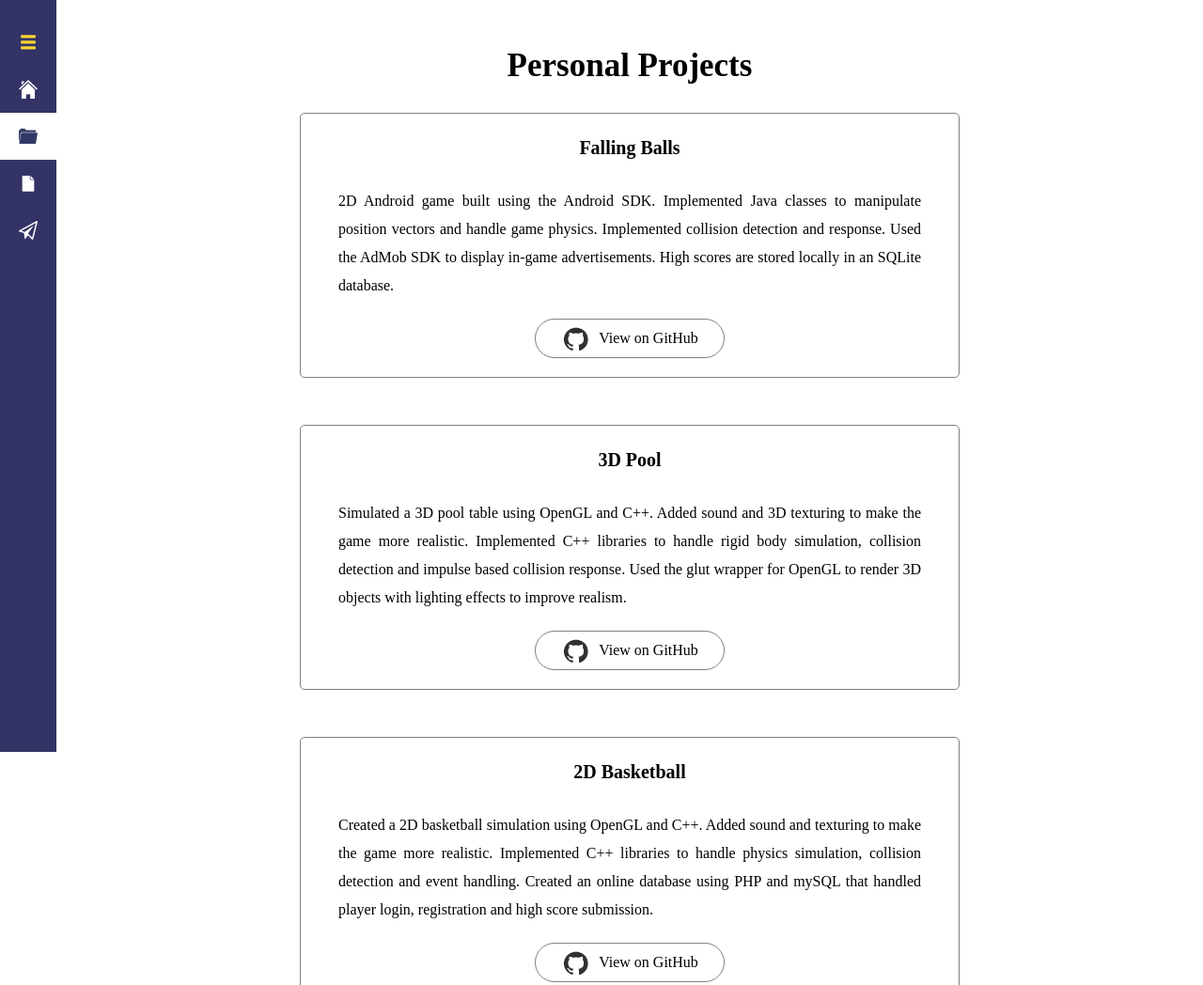
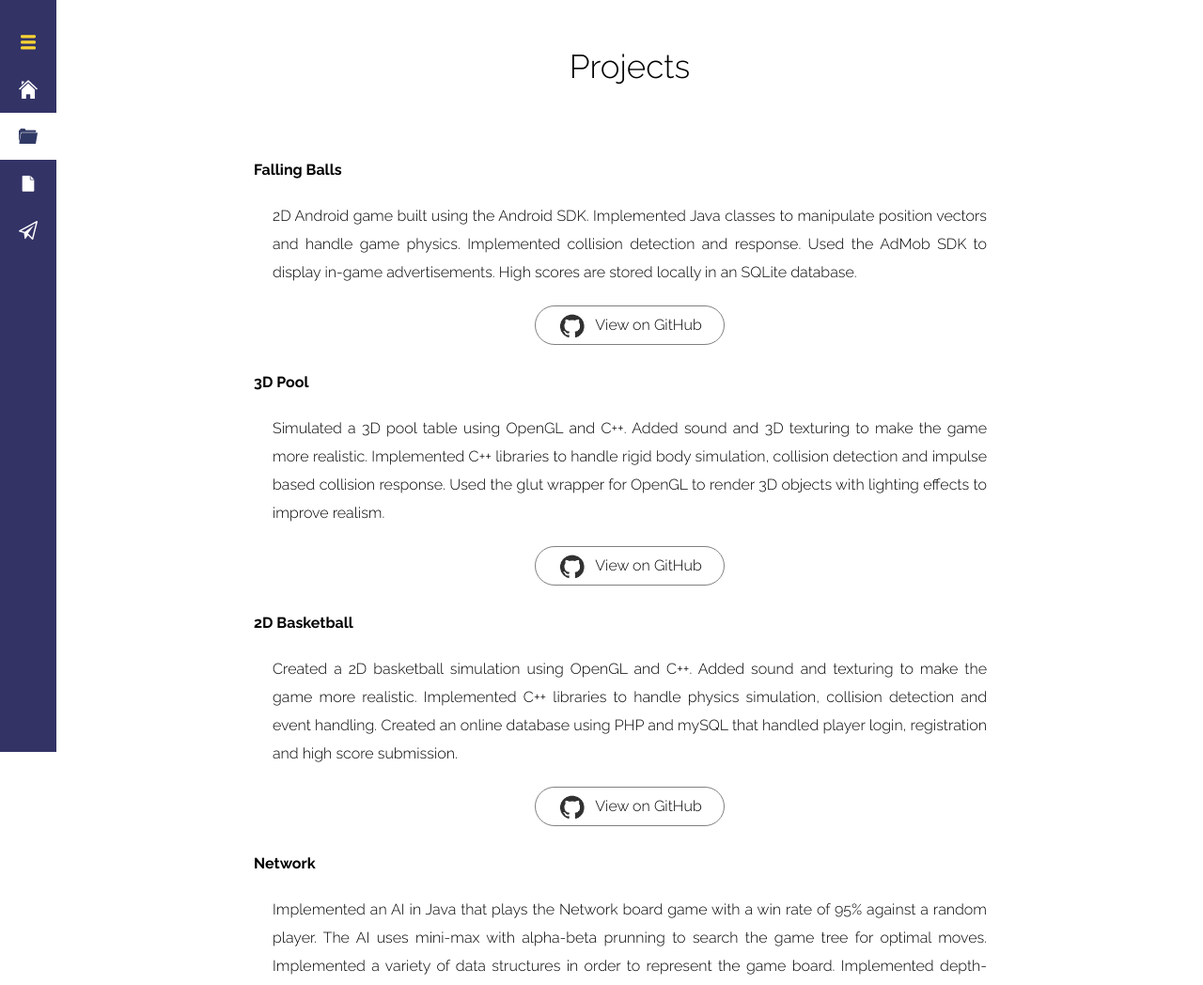
Before and after one commit to virajmahesh/virajmahesh.github.io, a plain HTML site: page projects.html in a window 1280 px wide. Shown: the top 1048 px of the page at 94% size. Drawn offline with nearby package versions, Linux system fonts and the light colour scheme.

Commit message:
Good design and possible permanent

```diff
--- a/css/style.css
+++ b/css/style.css
@@ -1,8 +1,8 @@
 body {
 	position: relative;
 	margin: 0px; /* No spacing between the body and the edge of the browser window */
-	font-family: 'Open Sans', sans-serif thin;
-	font-weight: thin;
+	font-family: 'Raleway', sans-serif;
+	font-weight: 300;
 	background: white;
 }
 
@@ -87,7 +87,6 @@ body {
 #heading {
 	text-align: center;
 	font-size: 35px;
-	font-weight: bold;
 }
 
 #sub-heading {
@@ -193,3 +192,25 @@ body {
 .top-spacing {
 	margin-top: 50px;
 }
+
+.projects {
+	margin-top: 80px;
+	padding-left: 30px;
+	padding-right: 30px;
+	width: 800px;
+	margin-right: auto;
+	margin-left: auto;
+}
+
+.desc {
+	line-height: 30px;
+	padding-left: 20px;
+	padding-right: 20px;
+	margin-top: 25px;
+	text-align: justify;
+}
+
+.project-title {
+	margin-top: 30px;
+	font-weight: bold;
+}
--- a/projects.html
+++ b/projects.html
@@ -1,7 +1,7 @@
  <html>
 	<head>
 		<!-- Adding Open Sans font from google -->
-		<link href='http://fonts.googleapis.com/css?family=Open+Sans:300' rel='stylesheet' type='text/css'>
+		<link href='http://fonts.googleapis.com/css?family=Raleway:300,700' rel='stylesheet' type='text/css'>
 		<!-- Adding css -->
 		<link rel="stylesheet" type="text/css" href="css/style.css">
 		<!-- Adding jQuery and script.js -->
@@ -58,52 +58,40 @@
 		<div class="content-container" id="content-container">
 			<div class="content-overlay" id="content-overlay"></div>
 				<div class="content">
-					<div id="heading">Personal Projects</div>
-					<div class="card first-card" id="project-1">
-						<div class="heading">Falling Balls</div>
+					<div id="heading">Projects</div>
+					<div class="projects">
+						<div class="project-title">
+							Falling Balls
+						</div>
 						<div class="desc">
 							2D Android game built using the Android SDK. Implemented Java classes to manipulate position vectors and handle game physics. Implemented collision detection and response. Used the AdMob SDK to display in-game advertisements. High scores are stored locally in an SQLite database.
 						</div>
-						<div class="fork">
-							<img src="img/icons/github-small.png" class="fork-icon" />View on GitHub
+						<div class="fork"><img class="fork-icon" src="img/icons/github-small.png" />View on GitHub</div>
+
+						<div class="project-title">
+							3D Pool
 						</div>
-					</div>
-					<div class="card" id="project-2">
-						<div class="heading">3D Pool</div>
 						<div class="desc">
 							Simulated a 3D pool table using OpenGL and C++. Added sound and 3D texturing to make the game more realistic. Implemented C++ libraries to handle rigid body simulation, collision detection and impulse based collision response. Used the glut wrapper for OpenGL to render 3D objects with lighting effects to improve realism.
 						</div>
-						<div class="fork">
-							<img src="img/icons/github-small.png" class="fork-icon" />View on GitHub
+						<div class="fork"><img class="fork-icon" src="img/icons/github-small.png" />View on GitHub</div>
+
+						<div class="project-title">
+							2D Basketball
 						</div>
-					</div>
-					<div class="card" id="project-3">
-						<div class="heading">2D Basketball</div>
 						<div class="desc">
 							Created a 2D basketball simulation using OpenGL and C++. Added sound and texturing to make the game more realistic. Implemented C++ libraries to handle physics simulation, collision detection and event handling. Created an online database using PHP and mySQL that handled player login, registration and high score submission.
 						</div>
-						<div class="fork">
-							<img src="img/icons/github-small.png" class="fork-icon" />View on GitHub
-						</div>
-					</div>
-					<div id="heading" class="top-spacing">Class Projects</div>
-					<div class="card first-card" id="project-4">
-						<div class="heading">Network</div>
+						<div class="fork"><img class="fork-icon" src="img/icons/github-small.png" />View on GitHub</div>
+
+						<div class="project-title">Network</div>
 						<div class="desc">
 							Implemented an AI in Java that plays the Network board game with a win rate of 95% against a random player. The AI uses mini-max with alpha-beta prunning to search the game tree for optimal moves. Implemented a variety of data structures in order to represent the game board. Implemented depth-first-search to search for a network.
 						</div>
 						<div class="fork">
 							<img src="img/icons/github-small.png" class="fork-icon" />View on GitHub
 						</div>
-					</div>
-					<div class="card" id="project-5">
-						<div class="heading">Scheme Interpreter</div>
-						<div class="desc">
-							Implemented a fully functional Scheme interpreter in Python 3 with a REPL. Otimized the interpreter to support unlimited number of tail-recursive calls. Interfaced the interpreter with the Python turtle grpahics module to enable it to draw.
-						</div>
-						<div class="fork">
-							<img src="img/icons/github-small.png" class="fork-icon" />View on GitHub
-						</div>
+
 					</div>
 				</div>
 			</div>
```
Also changed, not shown: content.txt (added, +48 -0 lines), index.html (+1 -1 lines).
